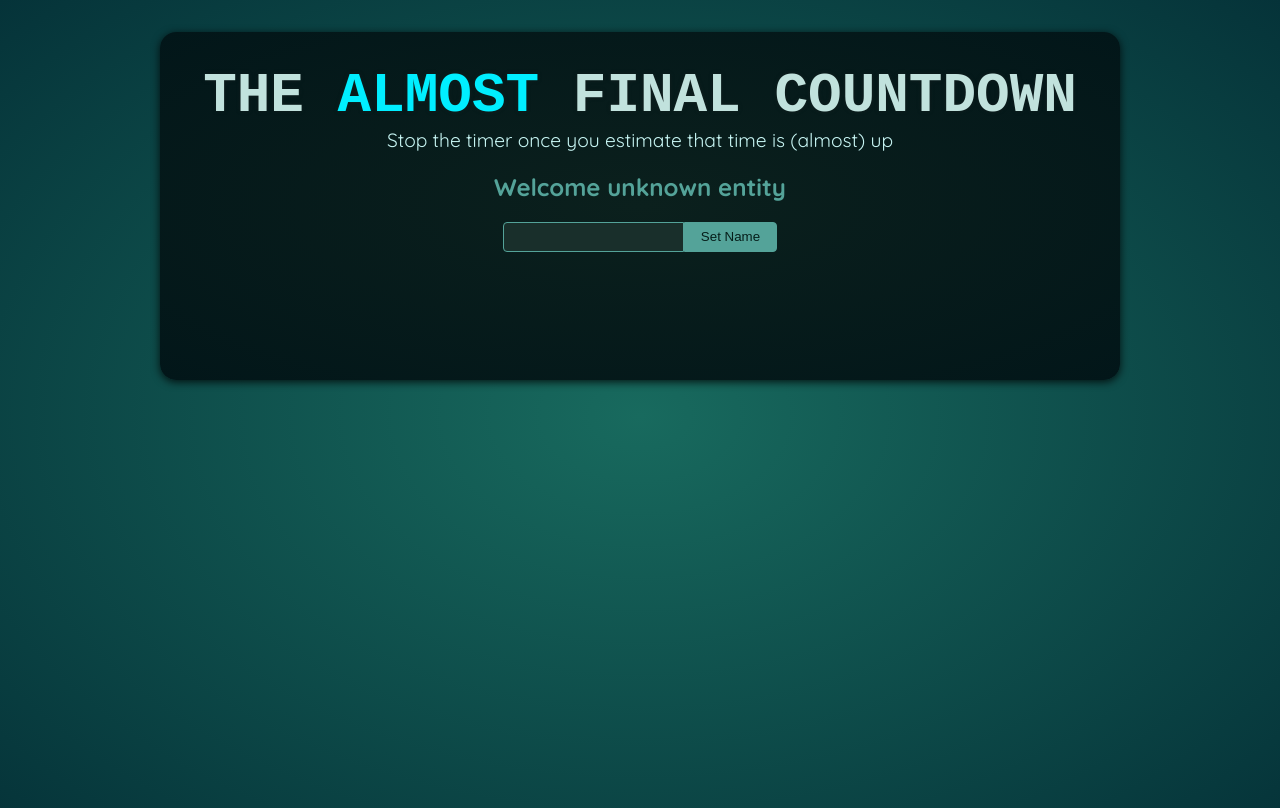
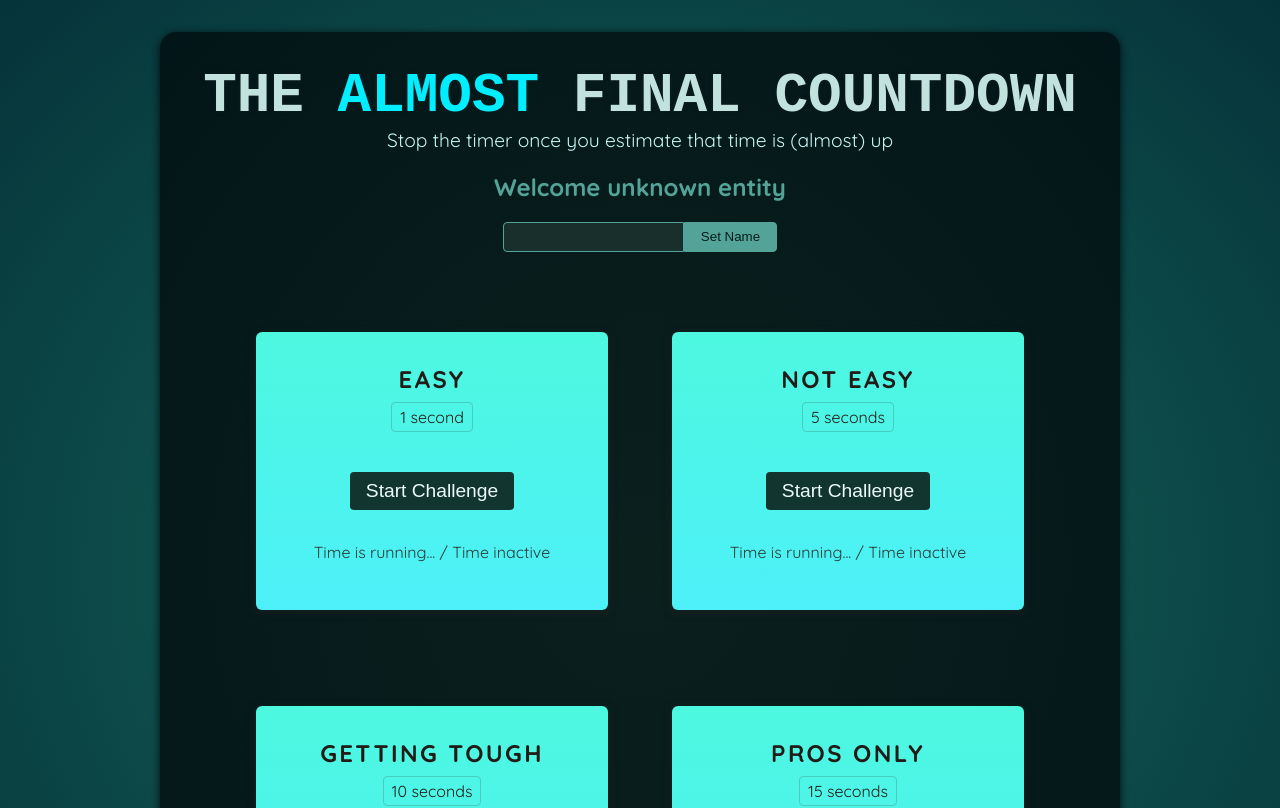
Before and after one commit to Chen-Abudi/countdown-timer-game, a React (Vite) app: page / in a window 1280 px wide. Shown: the top 808 px of the page. Built offline with nearby package versions, Linux system fonts and the light colour scheme; a web font is replaced by a local one.

Commit message:
feat: Add challenges

```diff
--- a/src/App.jsx
+++ b/src/App.jsx
@@ -1,10 +1,16 @@
-import Player from './components/Player.jsx';
+import Player from "./components/Player.jsx";
+import TimerChallenge from "./components/TimerChallenge.jsx";
 
 function App() {
   return (
     <>
       <Player />
-      <div id="challenges"></div>
+      <div id="challenges">
+        <TimerChallenge title="Easy" targetTime={1} />
+        <TimerChallenge title="Not Easy" targetTime={5} />
+        <TimerChallenge title="Getting Tough" targetTime={10} />
+        <TimerChallenge title="Pros Only" targetTime={15} />
+      </div>
     </>
   );
 }
--- /dev/null
+++ b/src/components/TimerChallenge.jsx
@@ -0,0 +1,16 @@
+function TimerChallenge({ title, targetTime }) {
+  return (
+    <section className="challenge">
+      <h2>{title}</h2>
+      <p className="challenge-time">
+        {targetTime} second{targetTime > 1 ? "s" : ""}
+      </p>
+      <p>
+        <button>Start Challenge</button>
+      </p>
+      <p className="active">Time is running... / Time inactive</p>
+    </section>
+  );
+}
+
+export default TimerChallenge;
```
